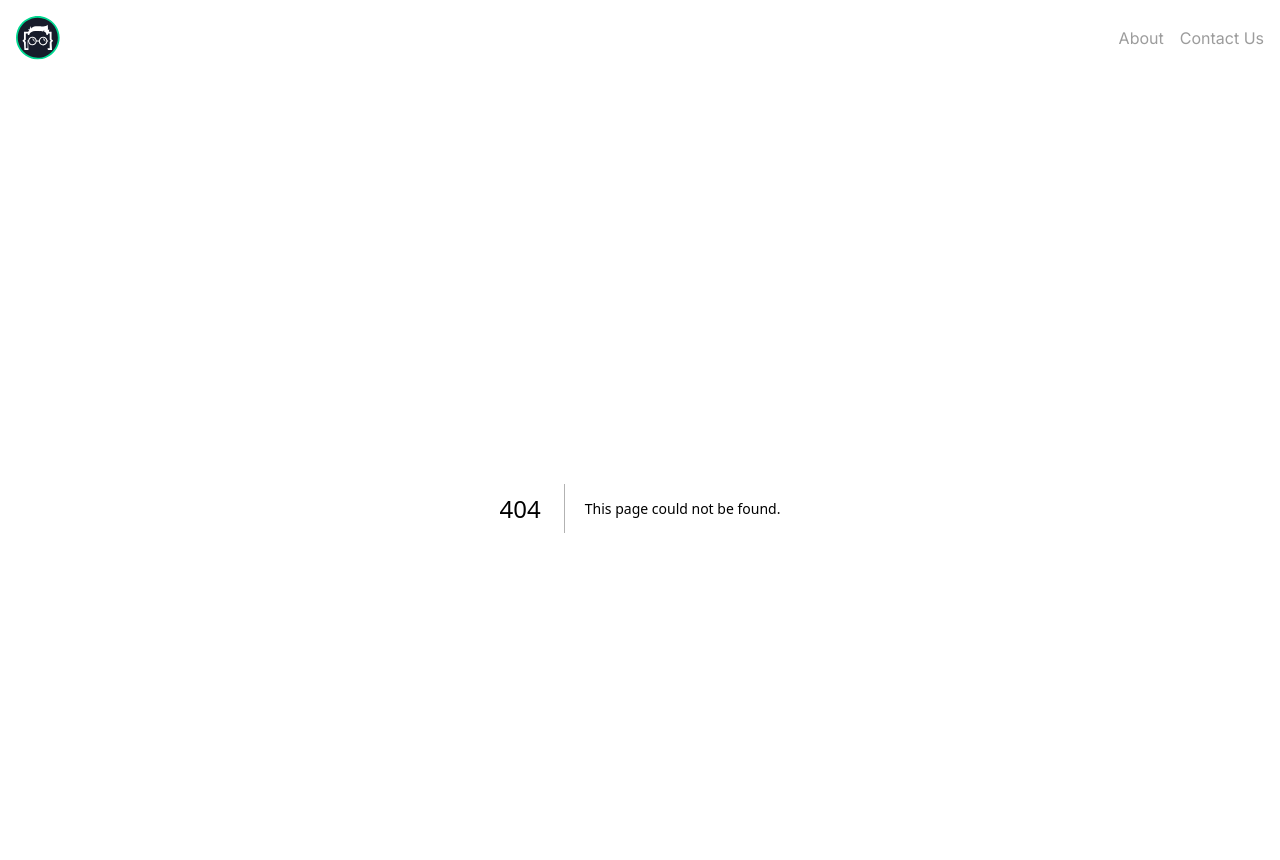
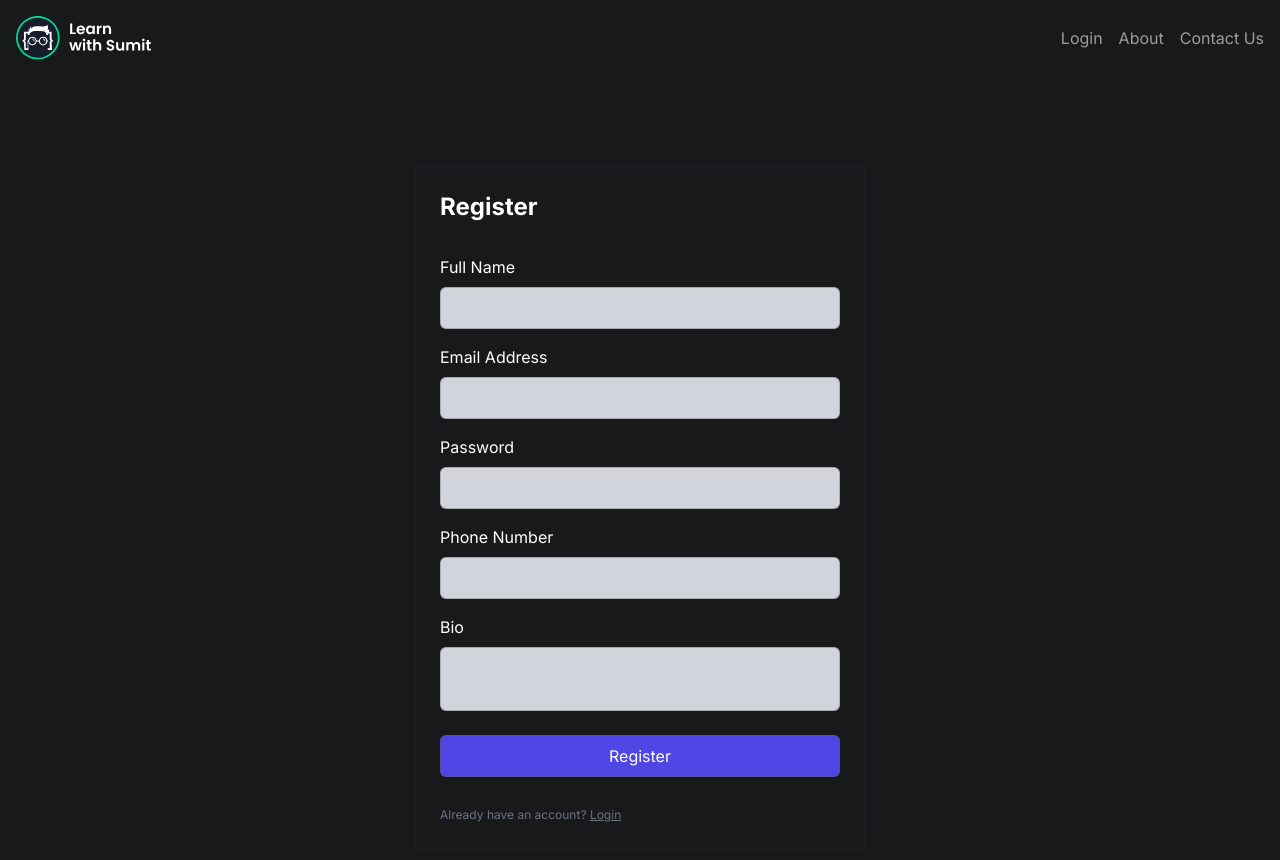
Before and after one commit to tanvir193palok/Eventry, a Next.js app: page /register in a window 1280 px wide. Before the commit this address had no page. Shown: the top 860 px of the page. Built offline with nearby package versions, Linux system fonts and the light colour scheme.

Commit message:
Added login and register page design

```diff
--- /dev/null
+++ b/app/login/page.js
@@ -0,0 +1,23 @@
+import LoginForm from "@/components/auth/LoginForm";
+import Link from "next/link";
+
+const LoginPage = () => {
+  return (
+    <section className="h-screen grid place-items-center">
+      <div className="max-w-[450px] w-full mx-auto p-6 border border-gray-700/20 rounded-md">
+        <h4 className="font-bold text-2xl">Sign in</h4>
+
+        <LoginForm />
+
+        <span className="text-center text-xs text-gray-500">
+          Don't have an account? {" "}
+          <Link className="underline hover:text-indigo-600" href="/register">
+            Register
+          </Link>
+        </span>
+      </div>
+    </section>
+  );
+};
+
+export default LoginPage;
--- /dev/null
+++ b/app/register/page.js
@@ -0,0 +1,21 @@
+import RegistrationForm from "@/components/auth/RegistrationForm";
+import Link from "next/link";
+
+const RegistrationPage = () => {
+  return (
+    <section className="h-screen grid place-items-center">
+      <div className="max-w-[450px] w-full mx-auto p-6 border border-gray-700/20 rounded-md">
+        <h4 className="font-bold text-2xl">Register</h4>
+        <RegistrationForm />
+        <span className="text-center text-xs text-gray-500">
+          Already have an account?{" "}
+          <Link className="underline hover:text-indigo-600" href="/login">
+            Login
+          </Link>
+        </span>
+      </div>
+    </section>
+  );
+};
+
+export default RegistrationPage;
--- a/components/Navbar.jsx
+++ b/components/Navbar.jsx
@@ -1,5 +1,6 @@
 import Image from "next/image";
 import Link from "next/link";
+
 const Navbar = () => {
   return (
     <nav>
@@ -11,6 +12,9 @@ const Navbar = () => {
         </div>
 
         <ul className="flex gap-4 text-[#9C9C9C]">
+          <li>
+            <Link href="/login">Login</Link>
+          </li>
           <li>About</li>
           <li>Contact Us</li>
         </ul>
--- /dev/null
+++ b/components/auth/LoginForm.jsx
@@ -0,0 +1,24 @@
+const LoginForm = () => {
+
+  return (
+    <form className="login-form" >
+      <div>
+        <label htmlForor="email">Email Address</label>
+        <input type="email" name="email" id="email" />
+      </div>
+      <div>
+        <label htmlFor="password">Password</label>
+        <input type="password" name="password" id="password" />
+      </div>
+
+      <button
+        type="submit"
+        className="btn-primary w-full mt-4 bg-indigo-600 hover:bg-indigo-800"
+      >
+        Login
+      </button>
+    </form>
+  );
+};
+
+export default LoginForm;
--- /dev/null
+++ b/components/auth/RegistrationForm.jsx
@@ -0,0 +1,40 @@
+import React from "react";
+
+const RegistrationForm = () => {
+  return (
+    <form className="login-form">
+      <div>
+        <label for="name">Full Name</label>
+        <input type="text" name="name" id="name" />
+      </div>
+
+      <div>
+        <label for="email">Email Address</label>
+        <input type="email" name="email" id="email" />
+      </div>
+
+      <div>
+        <label for="password">Password</label>
+        <input type="password" name="password" id="password" />
+      </div>
+      <div>
+        <label for="phone">Phone Number</label>
+        <input type="tel" name="pnone" id="phone" />
+      </div>
+
+      <div>
+        <label for="bio">Bio</label>
+        <input className="min-h-16" type="text" name="bio" id="bio" />
+      </div>
+
+      <button
+        type="submit"
+        className="btn-primary w-full mt-4 bg-indigo-600 hover:bg-indigo-800"
+      >
+        Register
+      </button>
+    </form>
+  );
+};
+
+export default RegistrationForm;
```
